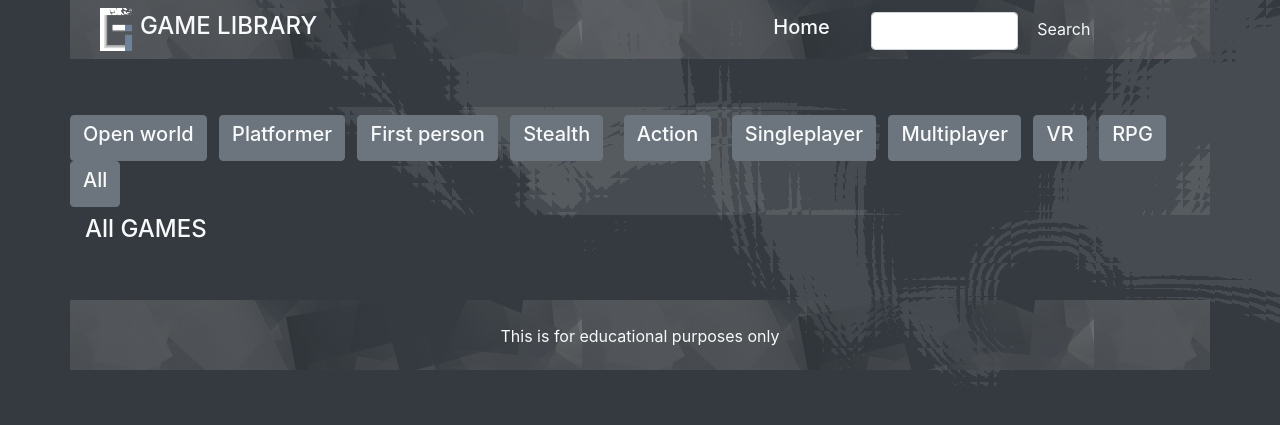
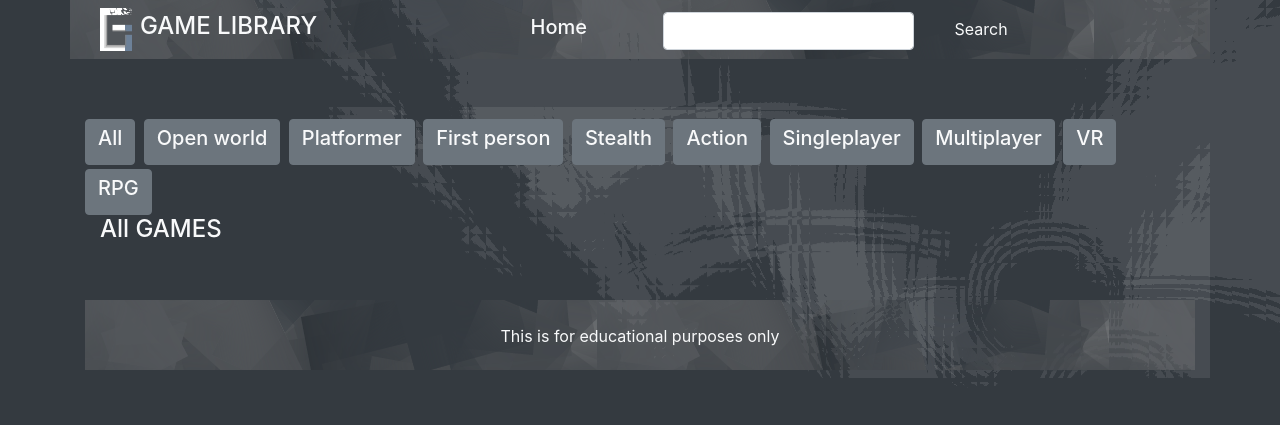
Before and after one commit to johnllyod/Game_Library, a PHP site: page / in a window 1280 px wide. Shown: the top 425 px of the page. Run offline with PHP 8.4, Linux system fonts and the light colour scheme; data that the repository does not hold is empty.

Commit message:
Update site4

```diff
--- a/index.php
+++ b/index.php
@@ -11,30 +11,46 @@
 </head>
 <body class="bg-dark" style="background-image: url('images/bg.png');">
 	<div class="container pt-lg-2 pb-lg-2" style="background-image: url('images/Border.png');">
-		<a href="index.php" class="col-lg-4 col-md-12 mr-lg-3">
+		<a href="index.php" class="col-md-4 col-sm-12">
 			<img src="images/glib_logo.png"><h4 style="display: inline; border: none;" class="ml-2 text-light">GAME LIBRARY</h4></a>
-		<span class="col-lg-5 col-md-12 form-inline float-right">
-			<a href="index.php" class="col-lg-3 col-md-12 btn"><h5 class="text-light">Home</h5></a>
-			<form method="post" class="col-lg-9 col-md-12 mx-auto">
-				<input class="col-lg-6 col-md-5 col-md-4 form-control" type="text" name="search">
-				<input class="col-lg-3 text-light" type="submit" value="Search" style="border: none; background: none; outline:inherit;">
+		<span class="col-md-8 col-sm-12 form-inline float-right">
+			<a href="index.php" class="col-md-3 col-sm-12 btn"><h5 class="text-light">Home</h5></a>
+			<form method="post" class="col-md-9 col-sm-12">
+				<input class="col-md-6 col-sm-4 form-control" type="text" name="search">
+				<input class="col-md-3 col-sm-6 text-light" type="submit" value="Search" style="border: none; background: none; outline:inherit;">
 			</form>
 		</span>
 	</div>
 	<br><br>
 	<div class="container pt-lg-2 pb-lg-2" style="background-image: url('images/bg.png');">
 		<div class="row form-inline">
-			<form method="post">
-				<button class="text-light mr-2 btn btn-secondary" type="submit" value="Open world" name="genre"><h5>Open world</h5></button>
-				<button class="text-light mr-2 btn btn-secondary" type="submit" value="Platformer" name="genre"><h5>Platformer</h5></button>
-				<button class="text-light mr-2 btn btn-secondary" type="submit" value="First person" name="genre"><h5>First person</h5></button>
-				<button class="text-light mr-3 btn btn-secondary" type="submit" value="Stealth" name="genre"><h5>Stealth</h5></button>
-				<button class="text-light mr-3 btn btn-secondary" type="submit" value="Action" name="genre"><h5>Action</h5></button>
-				<button class="text-light mr-2 btn btn-secondary" type="submit" value="Singleplayer" name="genre"><h5>Singleplayer</h5></button>
-				<button class="text-light mr-2 btn btn-secondary" type="submit" value="Multiplayer" name="genre"><h5>Multiplayer</h5></button>
-				<button class="text-light mr-2 btn btn-secondary" type="submit" value="VR" name="genre"><h5>VR</h5></button>
-				<button class="text-light mr-2 btn btn-secondary" type="submit" value="RPG" name="genre"><h5>RPG</h5></button>
-				<button class="text-light mr-2 btn btn-secondary" type="submit" value="" name="genre"><h5>All</h5></button>
+			<form method="post" class="mx-auto">
+				<div class="dropdown d-md-none mt-5 mb-5 pt-5">
+					<button class="col-12 btn btn-outline-secondary btn-md dropdown-toggle text-light" data-toggle="dropdown" id="dropmenu" aria-haspopup="true" aria-expanded="false">Genre</button>
+					<div class="dropdown-menu bg-dark" aria-labelledby="dropmenu" x-placement="bottom-start" style="position: absolute;will-change: transform; top: 0px; left: 0px; transform: translate3d(63px, 31px, 0px);">
+						<button class="dropdown-item text-light mr-2 btn btn-dark" type="submit" value="" name="genre"><h5>All</h5></button>
+						<button class="dropdown-item text-light mr-2 btn btn-dark" type="submit" value="Open world" name="genre"><h5>Open world</h5></button>
+						<button class="dropdown-item text-light mr-2 btn btn-secondary" type="submit" value="Platformer" name="genre"><h5>Platformer</h5></button>
+						<button class="dropdown-item text-light mr-2 btn btn-secondary" type="submit" value="First person" name="genre"><h5>First person</h5></button>
+						<button class="dropdown-item text-light mr-3 btn btn-secondary" type="submit" value="Stealth" name="genre"><h5>Stealth</h5></button>
+						<button class="dropdown-item text-light mr-3 btn btn-secondary" type="submit" value="Action" name="genre"><h5>Action</h5></button>
+						<button class="dropdown-item text-light mr-2 btn btn-secondary" type="submit" value="Singleplayer" name="genre"><h5>Singleplayer</h5></button>
+						<button class="dropdown-item text-light mr-2 btn btn-secondary" type="submit" value="Multiplayer" name="genre"><h5>Multiplayer</h5></button>
+						<button class="dropdown-item text-light mr-2 btn btn-secondary" type="submit" value="VR" name="genre"><h5>VR</h5></button>
+						<button class="dropdown-item text-light mr-2 btn btn-secondary" type="submit" value="RPG" name="genre"><h5>RPG</h5></button>
+					</div>
+				</div>
+				<div class="col-md-12 d-none d-md-block">
+					<button class="text-light mr-1 mt-1 btn btn-secondary" type="submit" value="" name="genre"><h5>All</h5></button>
+					<button class="text-light mr-1 mt-1 btn btn-secondary" type="submit" value="Open world" name="genre"><h5>Open world</h5></button>
+					<button class="text-light mr-1 mt-1 btn btn-secondary" type="submit" value="Platformer" name="genre"><h5>Platformer</h5></button>
+					<button class="text-light mr-1 mt-1 btn btn-secondary" type="submit" value="First person" name="genre"><h5>First person</h5></button>
+					<button class="text-light mr-1 mt-1 btn btn-secondary" type="submit" value="Stealth" name="genre"><h5>Stealth</h5></button>
+					<button class="text-light mr-1 mt-1 btn btn-secondary" type="submit" value="Action" name="genre"><h5>Action</h5></button>
+					<button class="text-light mr-1 mt-1 btn btn-secondary" type="submit" value="Singleplayer" name="genre"><h5>Singleplayer</h5></button>
+					<button class="text-light mr-1 mt-1 btn btn-secondary" type="submit" value="Multiplayer" name="genre"><h5>Multiplayer</h5></button>
+					<button class="text-light mr-1 mt-1 btn btn-secondary" type="submit" value="VR" name="genre"><h5>VR</h5></button>
+					<button class="text-light mr-1 mt-1 btn btn-secondary" type="submit" value="RPG" name="genre"><h5>RPG</h5></button>
 			</form>
 		</div>
 	</div>
@@ -80,10 +96,10 @@
 				{
 					while ($row = mysqli_fetch_array($results))
 					{
-						echo '<div class="col-lg-4 col-md-6">
-							<a href="game_page.php?game='.$row["Name"].'" class="btn float-left mx-auto">
+						echo '<div class="col-lg-4 col-md-12">
+							<a href="game_page.php?game='.$row["Name"].'" class="float-left">
 								<img src="images/'.$row["Name"].'.png">
-								<h5 class="text-light">'.$row["Name"].'</h5>
+								<h5 class="text-light"><center>'.$row["Name"].'</center></h5>
 							</a>
 						</div>';
 					}
@@ -92,8 +108,8 @@
 				{
 					echo '<h4 class="text-light">No data available</h4>';
 				}
+				echo '</div>';
 			?>
-		</div>
 	</div>
 	<br><br>
 	<div class="container" style="background-image: url('images/Border.png'); height: 70px;">
```
Also changed, not shown: game_page.php (+5 -3 lines).
